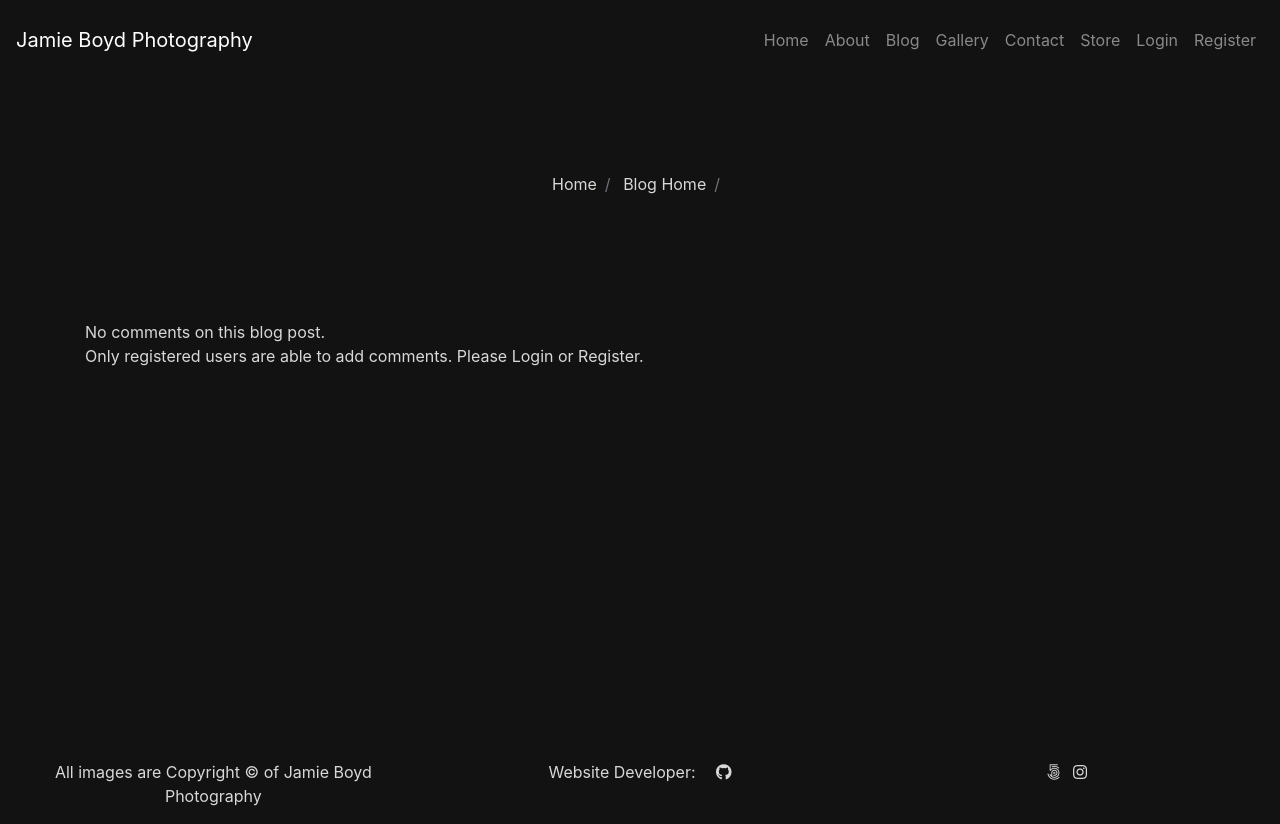
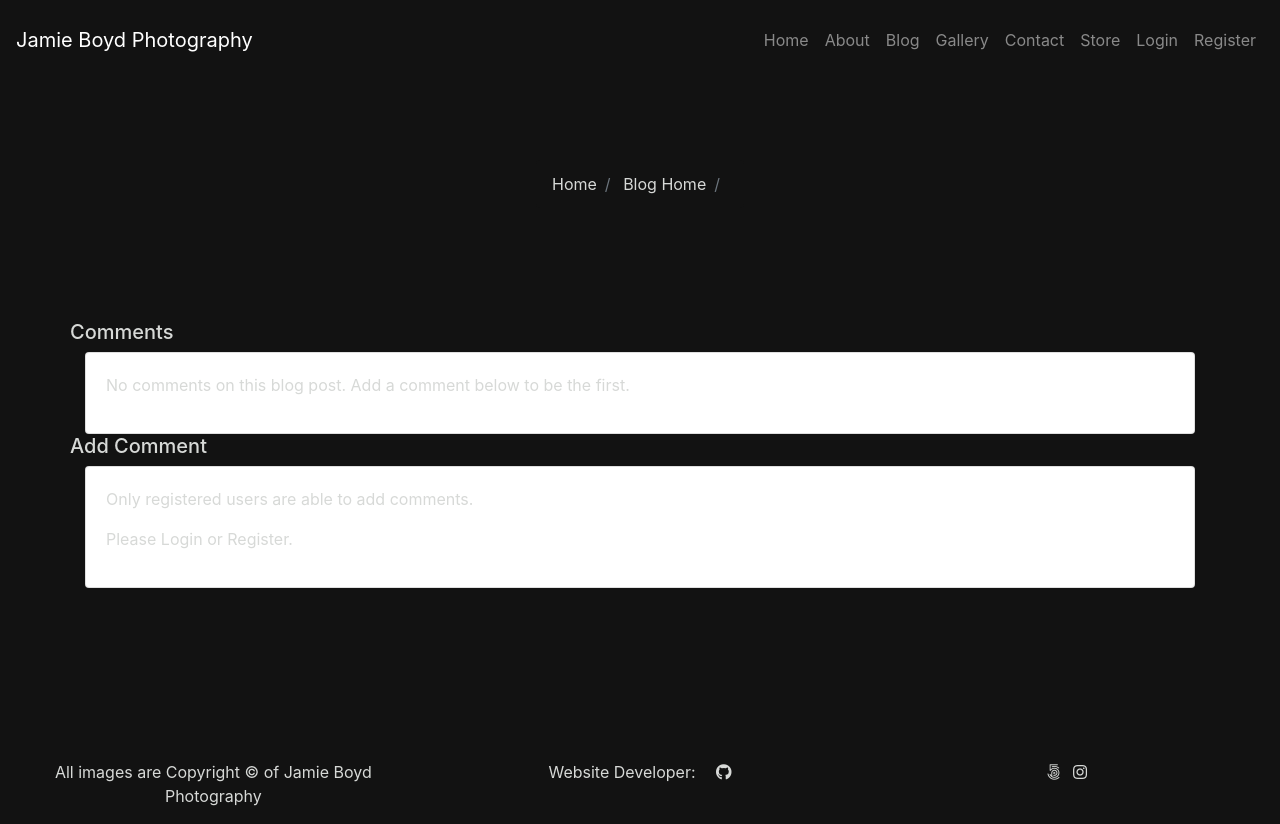
Before and after one commit to jboyd8/jamieboydphotography, a Django app: template templates/blog/blog.html in a window 1280 px wide. Run offline with Django 3.2, Linux system fonts and the light colour scheme; the template is opened without the code that fills it, so the values that code supplies are empty; some libraries are stand-ins or nearby versions.

Commit message:
feat: added some bootstrap classes for basic structure

```diff
--- a/templates/blog/blog.html
+++ b/templates/blog/blog.html
@@ -45,25 +45,40 @@
 
         <!-- Display Comments if available -->
         <div class="row">
+            <h5>Comments</h5>
             {% if blog_comments %}
                 {% for comment in blog_comments %}
                     <div class="col-12">
-                        {{ comment.comment_body }}
-                        {{ comment.date_posted }}
-                        {{ comment.comment_user.username }}
+                        <div class="card">
+                            <div class="card-header">
+                                <h5>Posted By: {{ comment.comment_user.username }}</h5>
+                            </div>
+                            <div class="card-body">
+                                <p>{{ comment.comment_body }}</p>
+                                <p><small>{{ comment.date_posted }}</small></p>
+                            </div>
+                        </div>
                     </div>
                 {% endfor %}
             {% else %}
                 <div class="col-12">
-                    No comments on this blog post.
+                    <div class="card">
+                        <div class="card-body">
+                            <p>No comments on this blog post. Add a comment below to be the first.</p>
+                        </div>
+                    </div>
+
                 </div>
             {% endif %}
         </div>
 
+        <!-- Add Comments form. Should only display for logged in users. Otherwise prompt the user to logon or register-->
 
         <div class="row">
+            <h5>Add Comment</h5>
             {% if user.is_authenticated %}
                 <div class="col-12">
+                    <div class="card-body">
                         <form action="{% url 'blog' post.id %}" method="POST">
                             {% csrf_token %}
                             <div class="form-group">
@@ -73,16 +88,19 @@
                             <input type="submit" value="Submit" class="btn btn-block user-button">
                         </form>
                     </div>
+                </div>
             {% else %}
                 <div class="col-12">
-                    Only registered users are able to add comments.
-                    Please <a href="{% url 'login' %}">Login</a> or <a href="{% url 'register' %}">Register</a>.
+                    <div class="card">
+                        <div class="card-body">
+                            <p>Only registered users are able to add comments.</p>
+                            <p>Please <a href="{% url 'login' %}">Login</a> or
+                                <a href="{% url 'register' %}">Register</a>.
+                            </p>
+                        </div>
+                    </div>
                 </div>
             {% endif %}
-
-        <!-- Add Comments form. Should only display for logged in users. Otherwise prompt the user to logon or register-->
-
-
         </div>
 
     </section>
```
Lines whose indentation alone changed are shown as unchanged.
